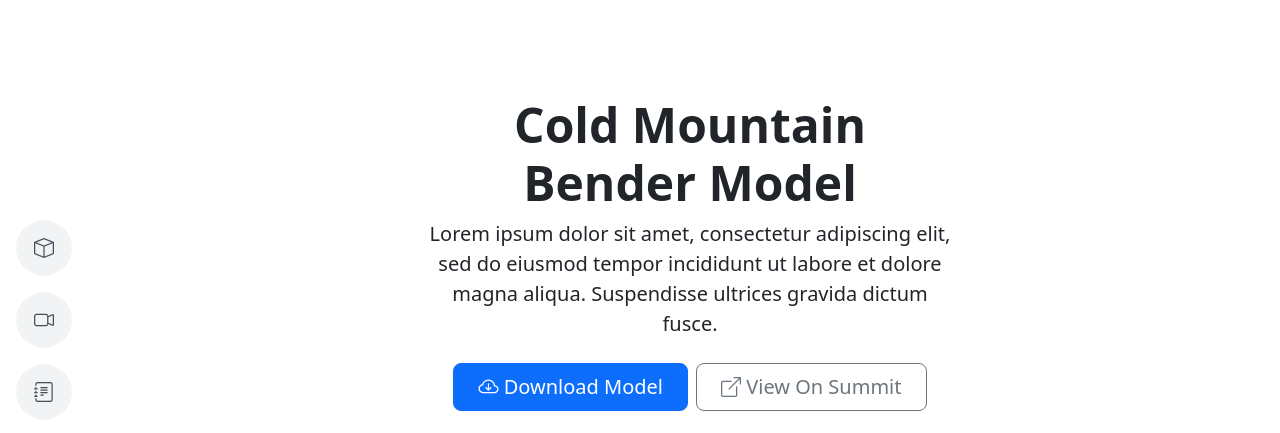
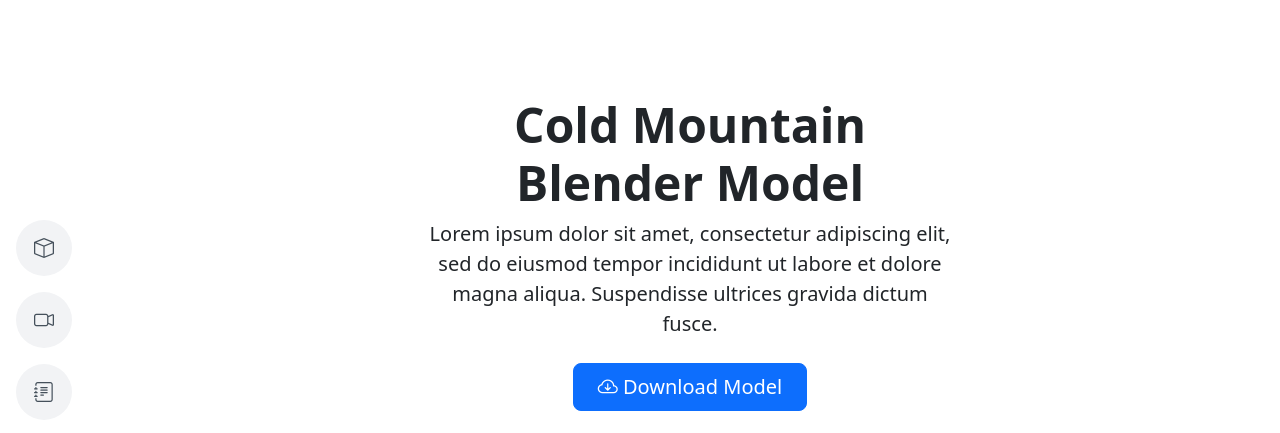
Before and after one commit to DONSHIPTON/Cold_Mountain_3D_Digitzation, a website: page index.html in a window 1280 px wide. Shown: the top 433 px of the page. Drawn offline with Linux system fonts and the light colour scheme.

Commit message:
Update index.html

```diff
--- a/index.html
+++ b/index.html
@@ -66,7 +66,7 @@
             <div id="page" data-bs-spy="scroll" data-bs-target="#sidebar" data-bs-smooth-scroll="true" tabindex="0">
 
                 <div id="model" class="px-4 py-5 my-5 text-center col-lg-6 mx-auto">
-                    <h1 class="display-5 fw-bold text-body-emphasis">Cold Mountain Bender Model</h1>
+                    <h1 class="display-5 fw-bold text-body-emphasis">Cold Mountain Blender Model</h1>
                     <p class="lead mb-4">
                         Lorem ipsum dolor sit amet, consectetur adipiscing elit, sed do eiusmod tempor incididunt ut labore et dolore magna aliqua. Suspendisse ultrices gravida dictum fusce.
                     </p>
@@ -75,10 +75,12 @@
                             <i class="bi bi-cloud-arrow-down"></i>
                             Download Model
                         </a>
-                        <a class="btn btn-outline-secondary btn-lg px-4" href="#">
+                        <!--
+                        <a class="btn btn-outline-secondary btn-lg px-4" href="#" target="_blank>
                             <i class="bi bi-box-arrow-up-right"></i>
                             View On Summit
                         </a>
+                        -->
                     </div>
                 </div>
 
```
